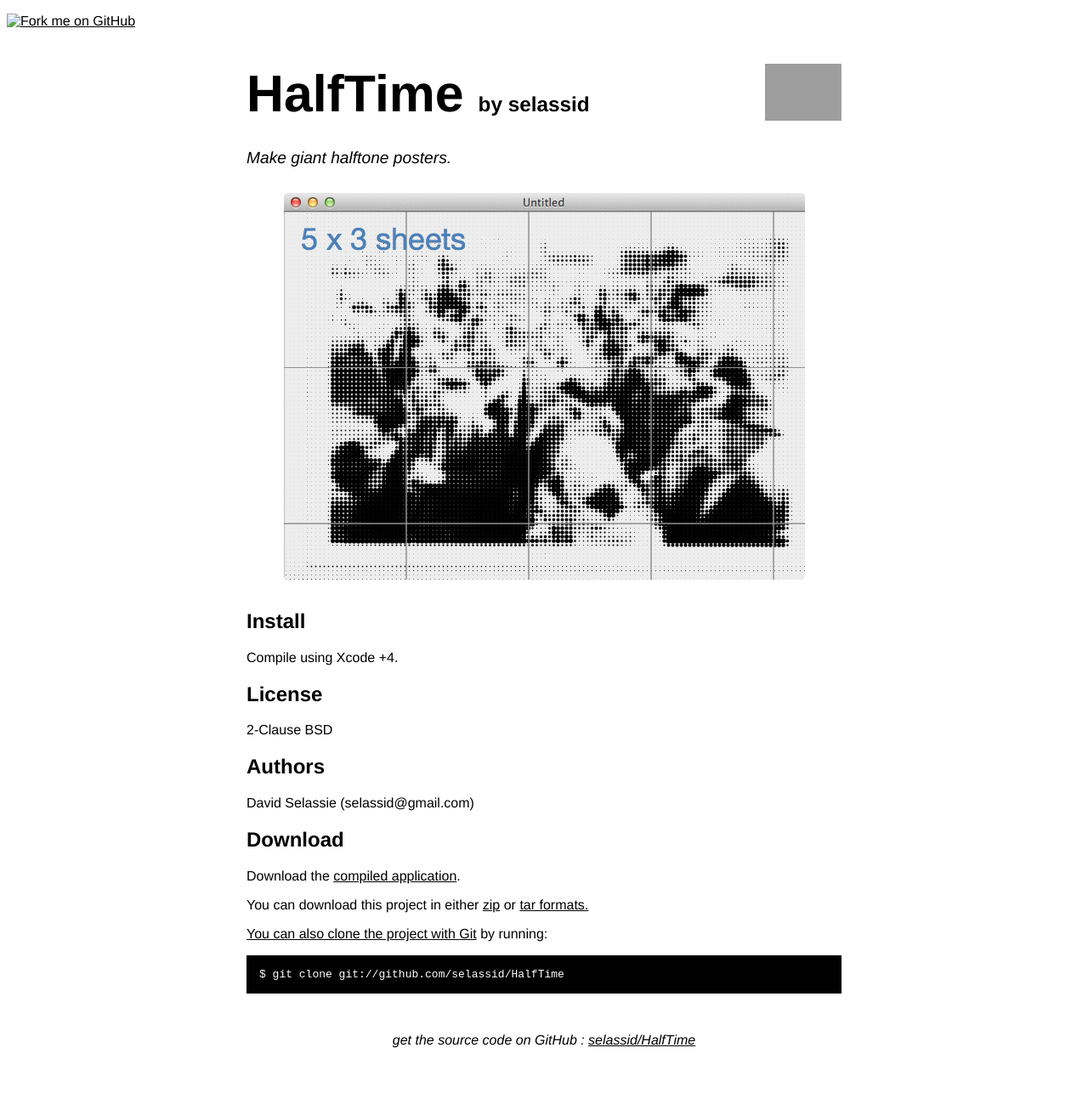
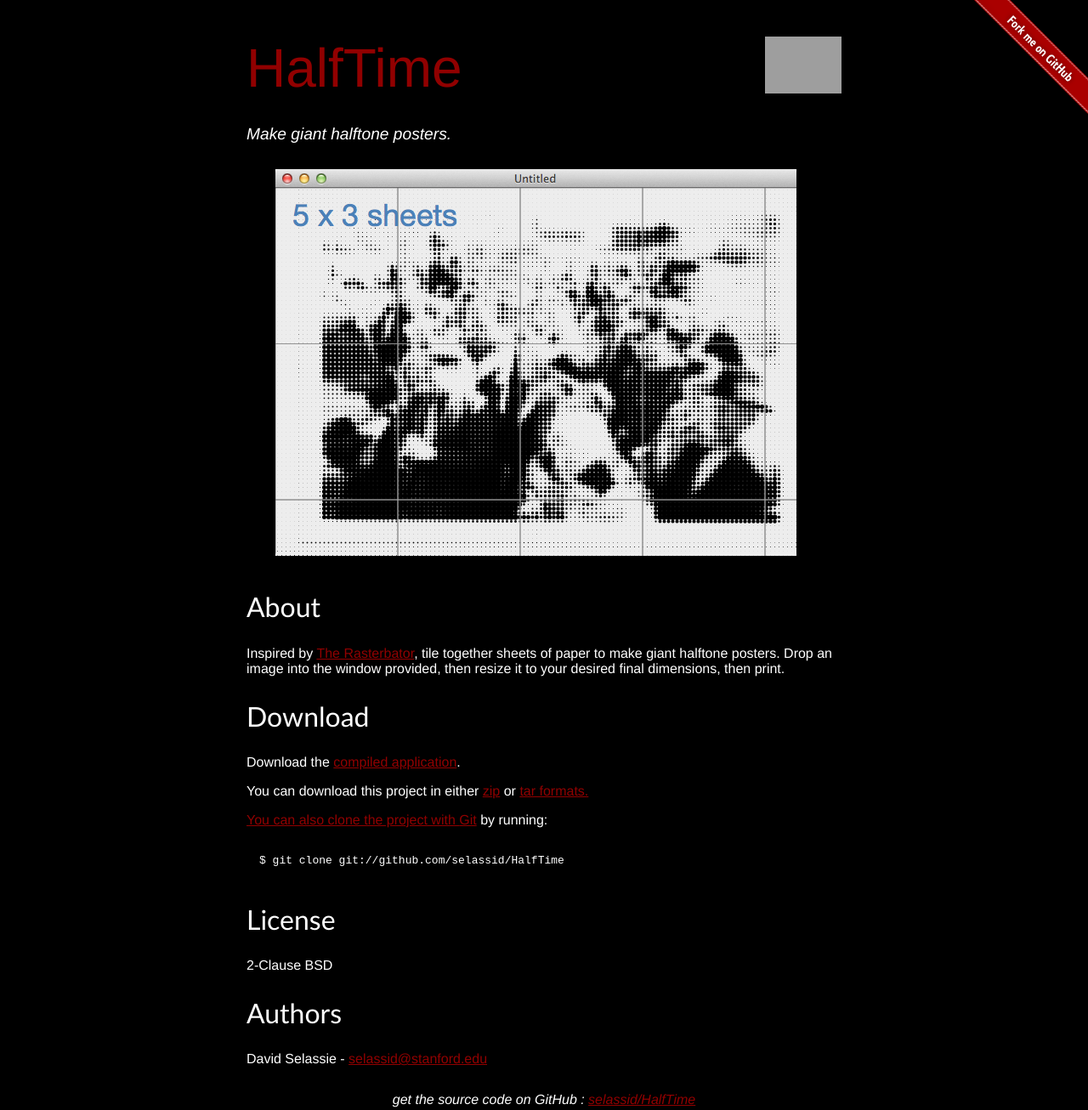
Before and after one commit to davidselassie/HalfTime, a plain HTML site: page index.html in a window 1280 px wide. Shown: the whole page at 85% size. Before the commit the page ends 1241 px from the top, so only its background shows below. Drawn offline with Linux system fonts and the light colour scheme; grey boxes are pictures that could not be loaded.

Commit message:
Makes background black. Changes fonts.

```diff
--- a/index.html
+++ b/index.html
@@ -3,30 +3,50 @@
   <head>
     <meta charset='utf-8'>
 
-    <title>selassid/HalfTime @ GitHub</title>
+    <title>HalfTime</title>
 
 		<style type="text/css">
 			body {
 				margin-top: 1.0em;
-      background-color: #ffffff;
-      font-family: Helvetica, Arial, FreeSans, san-serif;
-      color: #000000;
+				background-color: black;
+				font-family: Helvetica Neue;
+				text-rendering: optimizeLegibility;
+				color: white;
 			}
 			#container {
 				margin: 0 auto;
 				width: 700px;
 			}
-      h1 { font-size: 3.8em; color: #000000; margin-bottom: 3px; }
-      h1 .small { font-size: 0.4em; }
+			h1 { font-family: Helvetica Neue; font-size: 4em; font-weight: 100; margin-bottom: 3px; }
 			h1 a { text-decoration: none }
-      h2 { font-size: 1.5em; color: #000000; }
-      h3 { text-align: center; color: #000000; }
-      a { color: #000000; }
-      .description { font-size: 1.2em; margin-bottom: 30px; margin-top: 30px; font-style: italic;}
+			h2 { font-family: Gill Sans; font-size: 2em; font-weight: 300; }
+			h3 { text-align: center; font-weight: 300; }
+			a { color: #910000; }
+			.description {
+				font-size: 1.2em;
+				margin-bottom: 30px;
+				margin-top: 30px;
+				font-style: italic;
+			}
 			.download { float: right; }
 			pre { background: #000; color: #fff; padding: 15px;}
 			hr { border: 0; width: 80%; border-bottom: 1px solid #aaa}
-      .footer { text-align:center; padding-top:30px; font-style: italic; }
+			.footer {
+			    text-align:center;
+			    padding-top:30px;
+			    font-style: italic;
+			}
+			.gallery {
+			    overflow: auto;
+			    white-space: nowrap;
+			    text-align: center;
+			}
+			.gallery > img {
+				/*border-radius: 15px;*/
+				/*border: 1px solid gray;*/
+				margin: 0px 20px 10px 0px;
+			}
+			.banner { position:absolute; top:0; right:0; }
 		</style>
 	</head>
 
@@ -36,49 +56,44 @@
         <div id="container">
 
         <div class="download">
-	<a href="HalfTime.app.zip">
-          <img border="0" width="90" src="https://github.com/images/modules/download/zip.png"></a>
+	       <a href="HalfTime.app.zip"><img border="0" width="90" src="https://github.com/images/modules/download/zip.png"></a>
         </div>
 
-      <h1><a href="https://github.com/selassid/HalfTime">HalfTime</a>
-	<span class="small">by <a href="https://github.com/selassid">selassid</a></span></h1>
+        <h1><a href="https://github.com/selassid/HalfTime">HalfTime</a></h1>
 
         <div class="description">
 	        Make giant halftone posters.
         </div>
-      <div class="description" style="text-align:center;">
+        <div class="gallery">
 	        <img src="HalfTimeShot.png" />
         </div>
 
-      <h2>Install</h2>
-      <p>Compile using Xcode +4.</p>
-
-      <h2>License</h2>
-      <p>2-Clause BSD</p>
-
-      <h2>Authors</h2>
-      <p>David Selassie (selassid@gmail.com)
-	<br/>      </p>
+        <h2>About</h2>
+        <p>
+        Inspired by <a href="http://homokaasu.org/rasterbator/">The Rasterbator</a>, tile together sheets of paper to make giant halftone posters. Drop an image into the window provided, then resize it to your desired final dimensions, then print.
+        </p>
 
         <h2>Download</h2>
         <p>
 	        Download the <a href="HalfTime.app.zip">compiled application</a>.
         </p>
         <p>
-	You can download this project in either
-	<a href="https://github.com/selassid/HalfTime/zipball/master">zip</a> or
-	<a href="https://github.com/selassid/HalfTime/tarball/master">tar formats.
+	        You can download this project in either <a href="https://github.com/selassid/HalfTime/zipball/master">zip</a> or <a href="https://github.com/selassid/HalfTime/tarball/master">tar formats.
         </p>
-      <p>You can also clone the project with <a href="http://git-scm.com">Git</a>
-	by running:
+        <p>You can also clone the project with <a href="http://git-scm.com">Git</a> by running:
 	        <pre>$ git clone git://github.com/selassid/HalfTime</pre>
         </p>
+
+        <h2>License</h2>
+        <p>2-Clause BSD</p>
+
+        <h2>Authors</h2>
+        David Selassie - <a href="mailto:selassid@stanford.edu">selassid@stanford.edu</a>
 
         <div class="footer">
 	        get the source code on GitHub : <a href="https://github.com/selassid/HalfTime">selassid/HalfTime</a>
         </div>
 
         </div>
-
     </body>
 </html>
```
Also changed, not shown: forkme.png (added), 1 other file. Lines whose indentation alone changed are shown as unchanged.
